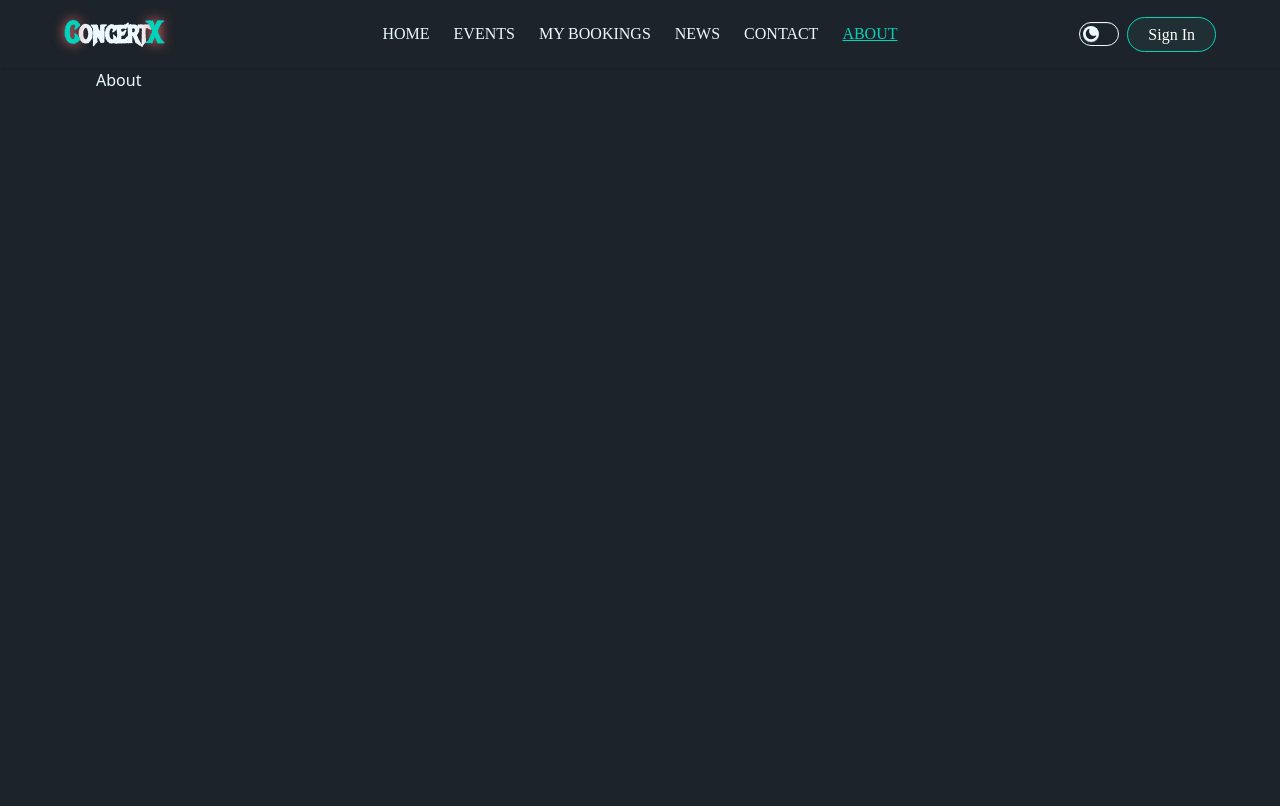
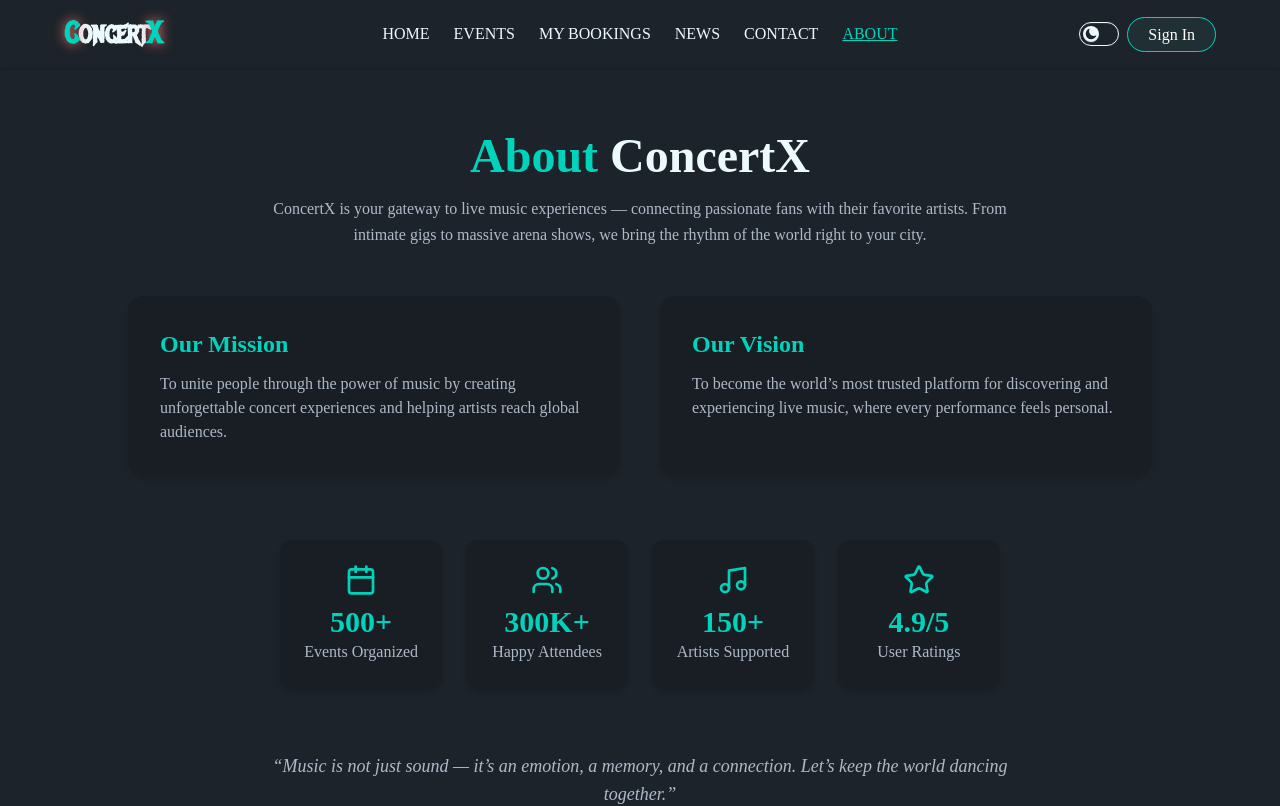
Before and after one commit to rubaiiyat/ConcertX, a React (Vite) app: page /about in a window 1280 px wide. Shown: the top 806 px of the page. Built offline with nearby package versions, Linux system fonts and the light colour scheme.

Commit message:
add about page and add font style at contact page events page

```diff
--- a/src/Components/Events/Events.jsx
+++ b/src/Components/Events/Events.jsx
@@ -48,7 +48,10 @@ const events = [
 
 const Events = () => {
   return (
-    <div className="mx-auto px-4">
+    <div
+      style={{ fontFamily: "'Bebas Neue', cursive" }}
+      className="mx-auto px-4"
+    >
       <EventsBanner></EventsBanner>
       <h2 className="text-4xl font-bold text-center mb-12 mt-10">
         Upcoming Events
--- /dev/null
+++ b/src/Components/Pages/About.jsx
@@ -0,0 +1,87 @@
+import React from "react";
+import { Music, Users, Star, Calendar } from "lucide-react";
+
+const About = () => {
+  return (
+    <section
+      style={{ fontFamily: "'Bebas Neue', cursive" }}
+      className="bg-base-100 text-base-content min-h-screen flex flex-col items-center py-16 px-6"
+    >
+      {/* Hero Section */}
+      <div className="text-center max-w-3xl mb-12">
+        <h1 className="text-4xl md:text-5xl font-bold text-accent mb-4">
+          About <span className="text-base-content">ConcertX</span>
+        </h1>
+        <p className="text-base-content/70 leading-relaxed">
+          ConcertX is your gateway to live music experiences — connecting
+          passionate fans with their favorite artists. From intimate gigs to
+          massive arena shows, we bring the rhythm of the world right to your
+          city.
+        </p>
+      </div>
+
+      {/* Mission & Vision Section */}
+      <div className="grid md:grid-cols-2 gap-10 max-w-5xl mb-16">
+        <div className="bg-base-200 p-8 rounded-2xl shadow-md hover:shadow-lg transition text-left">
+          <h2 className="text-2xl font-semibold text-accent mb-3">
+            Our Mission
+          </h2>
+          <p className="text-base-content/70">
+            To unite people through the power of music by creating unforgettable
+            concert experiences and helping artists reach global audiences.
+          </p>
+        </div>
+
+        <div className="bg-base-200 p-8 rounded-2xl shadow-md hover:shadow-lg transition text-left">
+          <h2 className="text-2xl font-semibold text-accent mb-3">
+            Our Vision
+          </h2>
+          <p className="text-base-content/70">
+            To become the world’s most trusted platform for discovering and
+            experiencing live music, where every performance feels personal.
+          </p>
+        </div>
+      </div>
+
+      {/* Stats Section */}
+      <div className="grid sm:grid-cols-2 md:grid-cols-4 gap-6 text-center max-w-5xl mb-16">
+        <div className="bg-base-200 p-6 rounded-xl shadow-md hover:shadow-lg transition">
+          <Calendar size={32} className="mx-auto text-accent mb-2" />
+          <h3 className="text-3xl font-bold text-accent">500+</h3>
+          <p className="text-base-content/70">Events Organized</p>
+        </div>
+
+        <div className="bg-base-200 p-6 rounded-xl shadow-md hover:shadow-lg transition">
+          <Users size={32} className="mx-auto text-accent mb-2" />
+          <h3 className="text-3xl font-bold text-accent">300K+</h3>
+          <p className="text-base-content/70">Happy Attendees</p>
+        </div>
+
+        <div className="bg-base-200 p-6 rounded-xl shadow-md hover:shadow-lg transition">
+          <Music size={32} className="mx-auto text-accent mb-2" />
+          <h3 className="text-3xl font-bold text-accent">150+</h3>
+          <p className="text-base-content/70">Artists Supported</p>
+        </div>
+
+        <div className="bg-base-200 p-6 rounded-xl shadow-md hover:shadow-lg transition">
+          <Star size={32} className="mx-auto text-accent mb-2" />
+          <h3 className="text-3xl font-bold text-accent">4.9/5</h3>
+          <p className="text-base-content/70">User Ratings</p>
+        </div>
+      </div>
+
+      {/* Closing Message */}
+      <div className="text-center max-w-3xl">
+        <p className="text-base-content/70 italic text-lg">
+          “Music is not just sound — it’s an emotion, a memory, and a
+          connection. Let’s keep the world dancing together.”
+        </p>
+        <h3 className="mt-4 text-accent font-bold text-xl">
+          — The ConcertX Team 🎵
+        </h3>
+      </div>
+    </section>
+  );
+};
+
+export default About;
--- a/src/Components/Pages/Contact.jsx
+++ b/src/Components/Pages/Contact.jsx
@@ -11,7 +11,10 @@ import {
 
 const Contact = () => {
   return (
-    <section className="bg-base-100 text-base-content min-h-screen flex flex-col items-center justify-center py-16 px-6">
+    <section
+      style={{ fontFamily: "'Bebas Neue', cursive" }}
+      className="bg-base-100 text-base-content min-h-screen flex flex-col items-center justify-center py-16 px-6"
+    >
       {/* Header */}
       <div className="text-center mb-10">
         <h1 className="text-3xl md:text-4xl font-bold text-accent mb-3">
--- a/src/Routes/Routes.jsx
+++ b/src/Routes/Routes.jsx
@@ -4,6 +4,7 @@ import Home from "../Components/Pages/Home/Home";
 import SponsorSlider from "../Components/Pages/Home/SponsorSlider";
 import Events from "../Components/Events/Events";
 import Contact from "../Components/Pages/Contact";
+import About from "../Components/Pages/About";
 
 const Routes = createBrowserRouter([
   {
@@ -32,7 +33,7 @@ const Routes = createBrowserRouter([
       },
       {
         path: "/about",
-        element: <div>About</div>,
+        element: <About></About>,
       },
       {
         path: "/sponsors",
```
